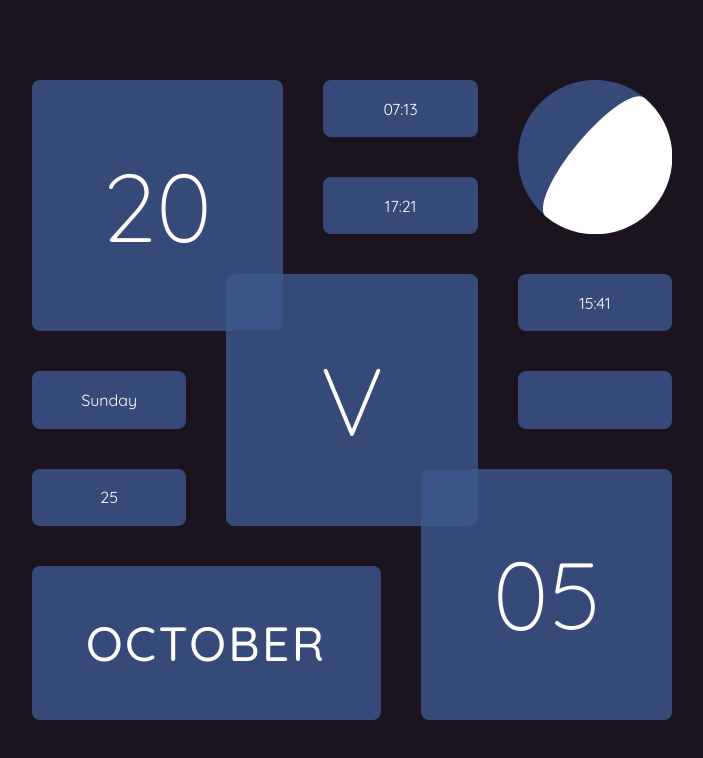
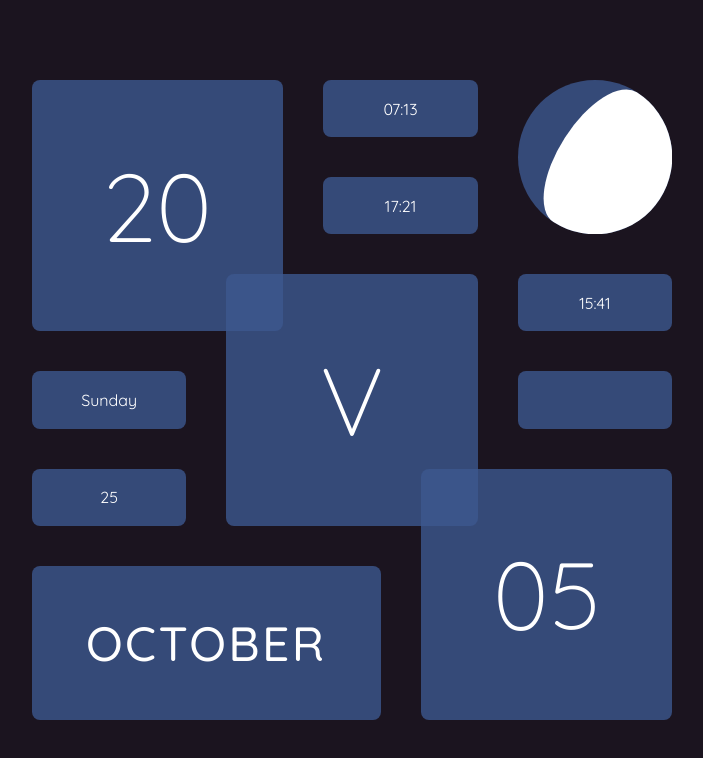
Before and after one commit to g12n/daily, a plain HTML site: page index.html in a window 1280 px wide. Shown: the whole page, without its empty margins (288-991 px from the left). Drawn offline with Linux system fonts and the light colour scheme.

Commit message:
Update gh-pages to output generated at a2783a9

```diff
--- a/index.html
+++ b/index.html
@@ -16,7 +16,7 @@
 <span class="dow">Sunday</span>
 <span class="sunrise">07:13</span><span class="sunset">17:21</span>
 <span class="moonrise">15:41</span><span class="moonset"></span>
-<div class="moon-svg"><svg viewBox="0 0  600 600"><circle class="moon-shadow" cx="300" cy="300" r="300"/><path class="moon-light" d="M 492.0470809900967 69.52675061260746 A 300 300 39.803522864282435 0 1 107.95291900990333 530.4732493873926A 85.96691322737668 300 39.803522864282435 0 1 492.0470809900967 69.52675061260746z" /></svg></div>
+<div class="moon-svg"><svg viewBox="0 0  600 600"><circle class="moon-shadow" cx="300" cy="300" r="300"/><path class="moon-light" d="M 462.09504352518746 47.56149884661494 A 300 300 32.70520819827008 0 1 137.90495647481254 552.438501153385A 140.08593820204564 300 32.70520819827008 0 1 462.09504352518746 47.56149884661494z" /></svg></div>
 </div>
 </body>
 </html>
```
